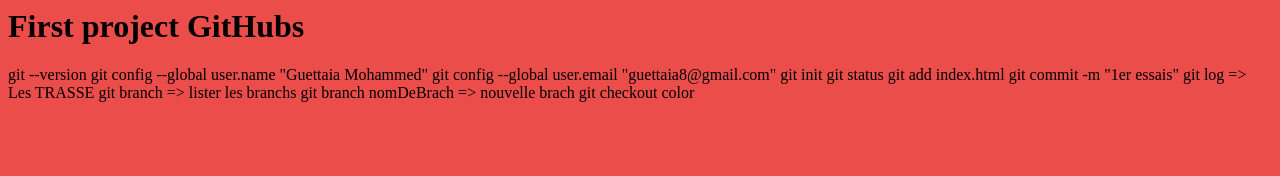
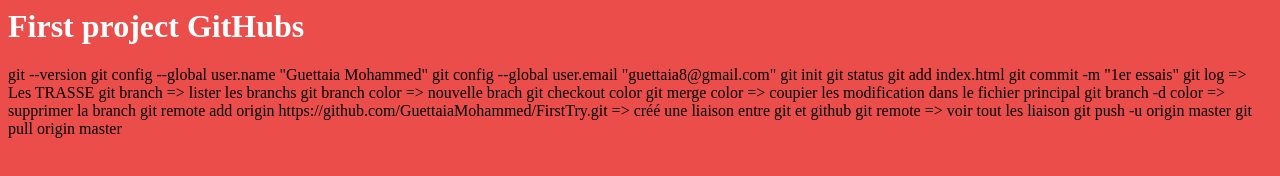
Before and after one commit to GuettaiaMohammed/FirstTry, a plain HTML site: page index.html in a window 1280 px wide. Drawn offline with Linux system fonts and the light colour scheme.

Commit message:
Changer la couleur de h1

```diff
--- a/index.html
+++ b/index.html
@@ -3,7 +3,7 @@
 	<title>First project GitHub</title>
 </head>
 <body style="background-color:#eb4d4b">
-	<h1>First project GitHubs</h1>
+	<h1 style="color:#FFFFFF">First project GitHubs</h1>
 
 	git --version
 	git config --global user.name "Guettaia Mohammed"
@@ -14,11 +14,15 @@
 	git commit -m "1er essais"
 	git log => Les TRASSE
 	git branch => lister les branchs
-	git branch nomDeBrach => nouvelle brach
+	git branch color => nouvelle brach
 	git checkout color
 			<!--Switched to branch 'color'
 			M       index.html!		-->
-
-
+	git merge color => coupier les modification dans le fichier principal
+	git branch -d color => supprimer la branch
+	git remote add origin https://github.com/GuettaiaMohammed/FirstTry.git => créé une liaison entre 																			git et github
+	git remote => voir tout les liaison
+	git push -u origin master
+	git pull origin master
 </body>
 </html>
```
